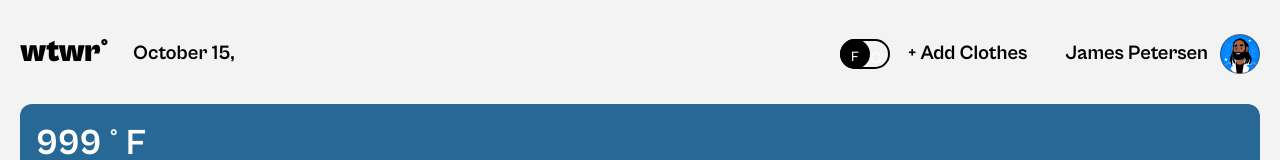
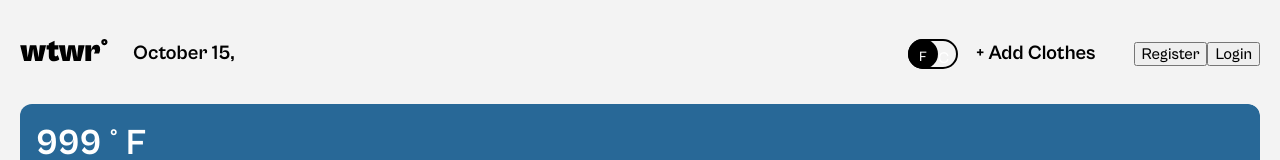
Before and after one commit to JFuton847/se_project_react, a React (Vite) app: page / in a window 1280 px wide. Shown: the top 160 px of the page. Built offline with nearby package versions, Linux system fonts and the light colour scheme; no server answers.

Commit message:
Get Registration and Login buttons functional and forms working

```diff
--- a/src/components/App.jsx
+++ b/src/components/App.jsx
@@ -11,9 +11,12 @@ import { getWeather, filterWeatherData } from "../utils/weatherApi";
 import Footer from "./Footer";
 import { CurrentTemperatureUnitContext } from "../contexts/CurrentTemperatureUnitContext.js";
 import AddItemModal from "../components/AddItemModal";
+import RegisterModal from "../components/RegisterModal";
+import LoginModal from "../components/LoginModal";
 import { getItems, addItems, deleteItems } from "../utils/api.js";
 
 function App() {
+  const [isLoggedIn, setIsLoggedIn] = useState(false);
   const [weatherData, setWeatherData] = useState({
     type: "",
     temp: { F: 999 },
@@ -55,6 +58,18 @@ function App() {
       });
   };
 
+  const onRegister = (values) => {
+    //Handle registration logic here
+    console.log("Registering user with values:", values);
+    closeActiveModal();
+  };
+
+  const onLogin = (values) => {
+    // Handle login logic here
+    console.log("Logging in user with values:", values);
+    closeActiveModal();
+  };
+
   const onDeleteItem = (item) => {
     deleteItems(item._id)
       .then(() => {
@@ -93,7 +108,12 @@ function App() {
         value={{ currentTemperatureUnit, handleToggleSwitchChange }}
       >
         <div className="page__content">
-          <Header handleAddClick={handleAddClick} weatherData={weatherData} />
+          <Header
+            handleAddClick={handleAddClick}
+            weatherData={weatherData}
+            setActiveModal={setActiveModal}
+            isLoggedIn={isLoggedIn}
+          />
           <Routes>
             <Route
               path="/"
@@ -125,6 +145,20 @@ function App() {
             onAddItem={onAddItem}
           />
         )}
+        {activeModal === "register" && (
+          <RegisterModal
+            isOpen={activeModal === "register"}
+            onClose={closeActiveModal}
+            onRegister={onRegister}
+          />
+        )}
+        {activeModal === "login" && (
+          <LoginModal
+            isOpen={activeModal === "login"}
+            onClose={closeActiveModal}
+            onLogin={onLogin}
+          />
+        )}
         <ItemModal
           isOpen={activeModal === "preview"}
           card={selectedCard}
--- a/src/components/Header.jsx
+++ b/src/components/Header.jsx
@@ -4,7 +4,7 @@ import "../blocks/header.css";
 import ToggleSwitch from "../components/ToggleSwitch";
 import Avatar from "../assets/avatar.png";
 
-function Header({ handleAddClick, weatherData }) {
+function Header({ handleAddClick, weatherData, isLoggedIn, setActiveModal }) {
   const currentDate = new Date().toLocaleString("default", {
     month: "long",
     day: "numeric",
@@ -28,10 +28,32 @@ function Header({ handleAddClick, weatherData }) {
           >
             + Add Clothes
           </button>
-          <Link to="/profile" className="header__link">
-            <p className="header__username">James Petersen</p>
-            <img src={Avatar} alt="James Petersen" className="header__avatar" />
-          </Link>
+
+          {isLoggedIn ? (
+            <Link to="/profile" className="header__link">
+              <p className="header__username">James Petersen</p>
+              <img
+                src={Avatar}
+                alt="James Petersen"
+                className="header__avatar"
+              />
+            </Link>
+          ) : (
+            <div className="header__auth-buttons">
+              <button
+                className="header__button"
+                onClick={() => setActiveModal("register")}
+              >
+                Register
+              </button>
+              <button
+                className="header__button"
+                onClick={() => setActiveModal("login")}
+              >
+                Login
+              </button>
+            </div>
+          )}
         </div>
       </div>
     </header>
--- a/src/components/RegisterModal.jsx
+++ b/src/components/RegisterModal.jsx
@@ -3,11 +3,13 @@ import ModalWithForm from "./ModalWithForm";
 
 const RegisterModal = ({ onClose, onRegister, isOpen }) => {
   const [createUserValues, setCreateUserValues] = useState({
-    name: "name",
-    email: "email",
-    password: "password",
-    avatarUrl: "avatarUrl",
+    name: "",
+    email: "",
+    password: "",
+    avatarUrl: "",
   });
+
+  const [isSubmitting, setIsSubmitting] = useState(false);
 
   const handleChange = (e) => {
     setCreateUserValues((prev) => {
@@ -17,7 +19,8 @@ const RegisterModal = ({ onClose, onRegister, isOpen }) => {
 
   const handleSubmit = (e) => {
     e.preventDefault();
-    onRegister(createUserValues);
+    setIsSubmitting(true);
+    onRegister(createUserValues).finally(() => setIsSubmitting(false));
     console.log("Submitting form with:", createUserValues);
   };
 
@@ -28,7 +31,6 @@ const RegisterModal = ({ onClose, onRegister, isOpen }) => {
       isOpen={isOpen}
       onClose={onClose}
       onSubmit={handleSubmit}
-      formRef={formRef}
     >
       <label htmlFor="name" className="modal__label">
         Name{" "}
```
